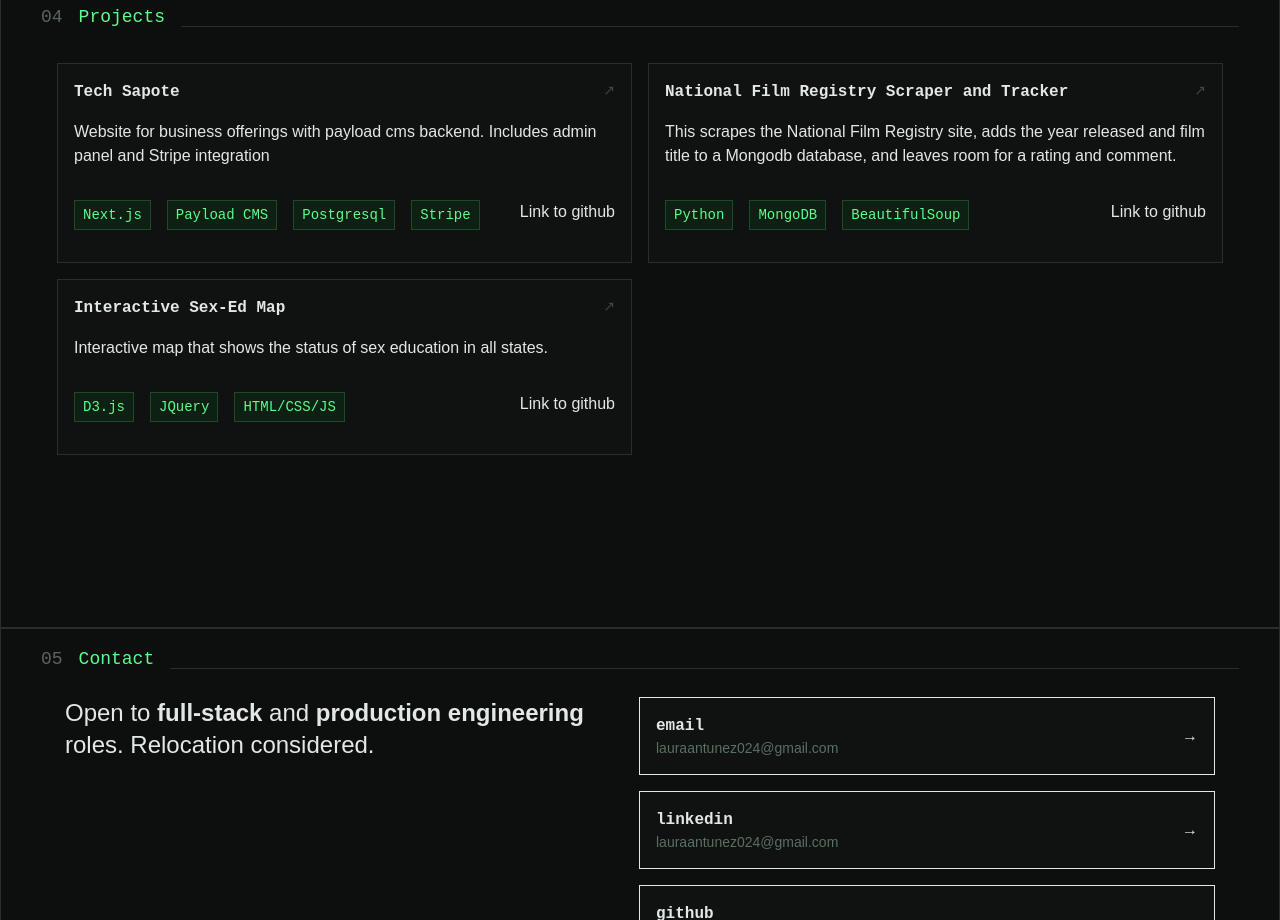
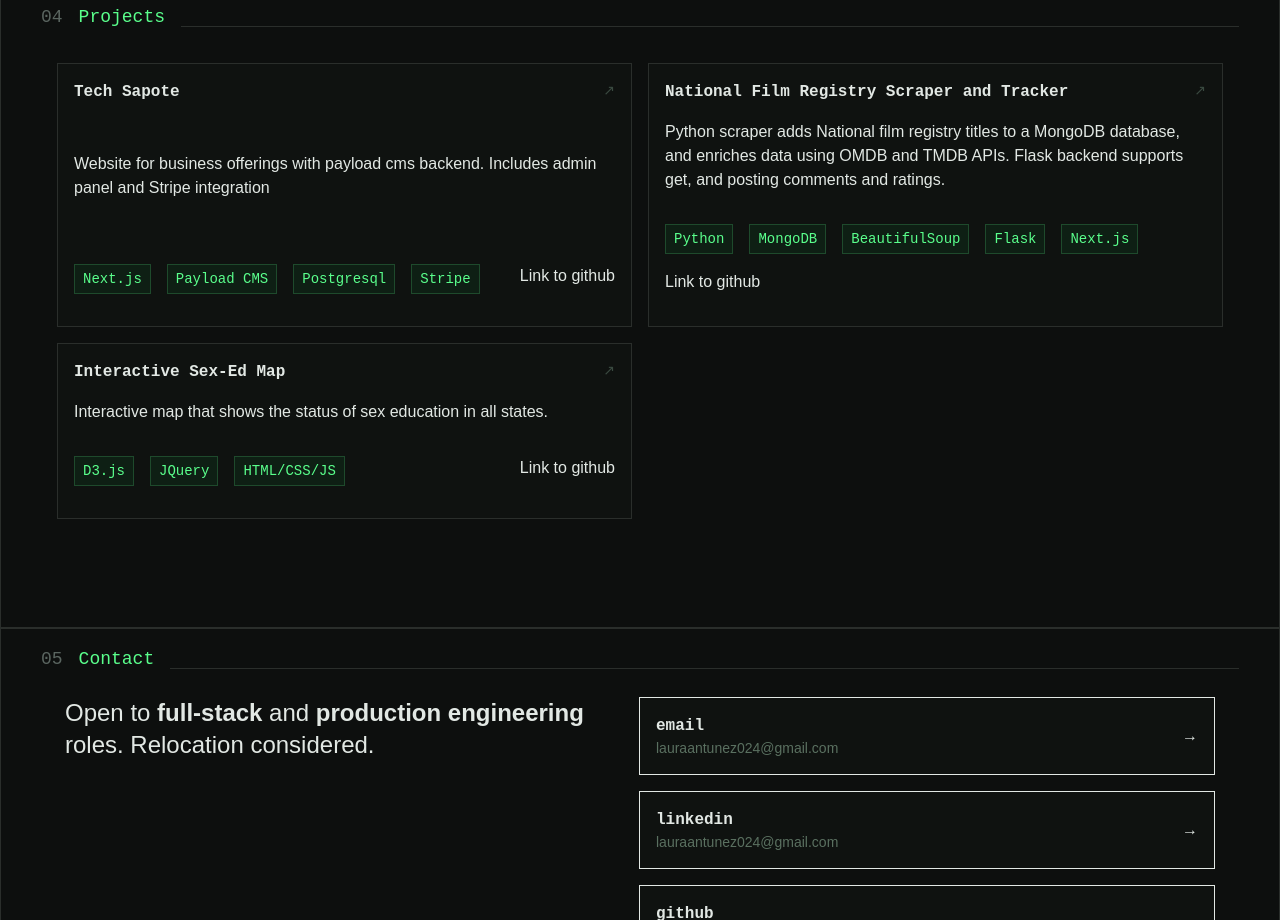
Before and after one commit to lauraantunez024/webfolio26, a Next.js app: page / in a window 1280 px wide. Shown: the part 2780-3700 px from the top of the page. Built offline with nearby package versions, Linux system fonts and the light colour scheme.

Commit message:
update project list

```diff
--- a/app/sections/projects.tsx
+++ b/app/sections/projects.tsx
@@ -14,9 +14,12 @@ export default function Projects() {
         },
         {
             title: "National Film Registry Scraper and Tracker",
-            description: " This scrapes the National Film Registry site, adds the year released and film title to a Mongodb database, and leaves room for a rating and comment. ",
-            technologies: ['Python', 'MongoDB', 'BeautifulSoup' ],
-            siteUrl: "https://www.google.com",
+            description: "Python scraper adds National film registry titles to a MongoDB database, and enriches data using OMDB and TMDB APIs. Flask backend supports get, and posting comments and ratings.",
+            technologies: ['Python', 'MongoDB', 'BeautifulSoup', 'Flask', 'Next.js' ],
+            siteUrl: "https://nfr-scraper-and-tracker.vercel.app/",
+            githubUrl: "https://github.com/lauraantunez024/NFR-Scraper-and-Tracker"
+
+
         },
         // {
         //     title: "Manifest Station Calendar",
```
